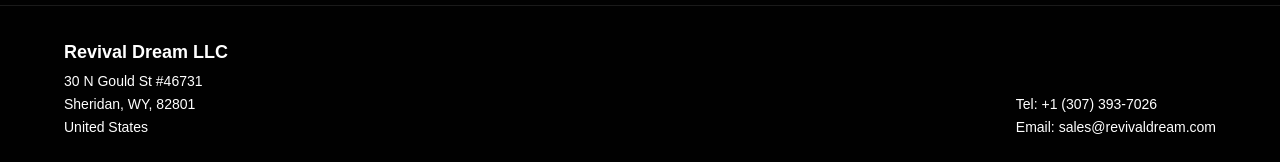
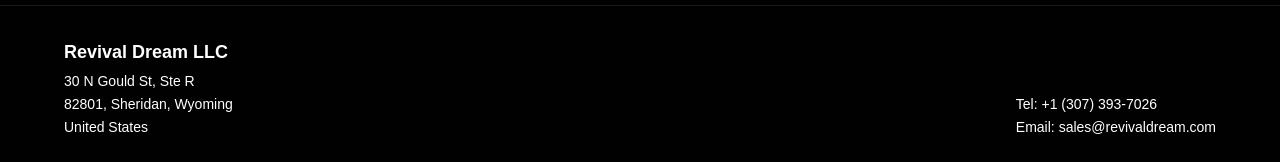
Before and after one commit to adamscontrerasdev/growthReave, a Next.js app in the folder front/: page / in a window 1280 px wide. Shown: the part 6398-6560 px from the top of the page. Built offline with nearby package versions, Linux system fonts and the light colour scheme.

Commit message:
Fix address formatting in footer component

```diff
--- a/front/app/components/Footer.tsx
+++ b/front/app/components/Footer.tsx
@@ -10,8 +10,8 @@
         {/* Info fiscal */}
         <div>
           <h2 className="text-lg font-semibold mb-1">Revival Dream LLC</h2>
-          <p>30 N Gould St #46731</p>
-          <p>Sheridan, WY, 82801</p>
+          <p>30 N Gould St, Ste R</p>
+          <p>82801, Sheridan, Wyoming</p>
           <p>United States</p>
         </div>
 
```
